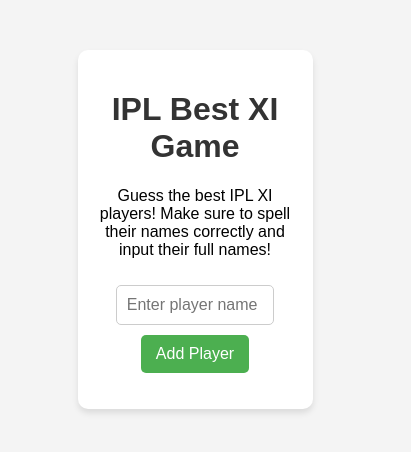
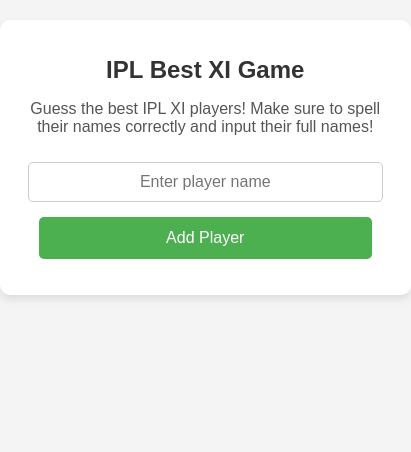
Before and after one commit to narensriram/Best-IPL-XI, a plain HTML site: page index.html in a window 390 px wide. Shown: the whole page, 411 px wide, since content can reach past the window. Drawn offline with Linux system fonts and the light colour scheme.

Commit message:
Update styles.css

```diff
--- a/styles.css
+++ b/styles.css
@@ -9,33 +9,44 @@ body {
 .container {
     background: white;
     padding: 20px;
-    margin: 50px auto;
-    width: 50%;
+    margin: 30px auto;
+    width: 90%;
+    max-width: 500px;
     border-radius: 10px;
-    box-shadow: 0 4px 6px rgba(0, 0, 0, 0.1);
+    box-shadow: 0 4px 8px rgba(0, 0, 0, 0.1);
 }
 
 h1 {
     color: #333;
+    font-size: 24px;
+    margin-bottom: 10px;
+}
+
+p {
+    color: #555;
+    font-size: 16px;
 }
 
 input {
-    width: 70%;
+    width: calc(100% - 22px);
     padding: 10px;
     margin: 10px 0;
     border: 1px solid #ccc;
     border-radius: 5px;
     font-size: 16px;
+    text-align: center;
 }
 
 button {
     background-color: #4CAF50;
     color: white;
     border: none;
-    padding: 10px 15px;
+    padding: 12px 20px;
     border-radius: 5px;
     cursor: pointer;
     font-size: 16px;
+    margin-top: 5px;
+    transition: background 0.3s ease;
 }
 
 button:hover {
@@ -45,18 +56,46 @@ button:hover {
 #teamList {
     list-style-type: none;
     padding: 0;
+    margin-top: 15px;
 }
 
 #teamList li {
     background: #ddd;
     margin: 5px auto;
     padding: 10px;
-    width: 70%;
+    width: 80%;
     border-radius: 5px;
+    font-size: 16px;
+    font-weight: bold;
 }
 
 #feedback {
     font-weight: bold;
-    color: #d9534f;
     margin-top: 10px;
+    font-size: 16px;
 }
+
+/* Dynamic feedback colors */
+.success {
+    color: #28a745;  /* Green */
+}
+
+.warning {
+    color: #ffc107;  /* Yellow */
+}
+
+.error {
+    color: #d9534f;  /* Red */
+}
+
+/* Responsive design for smaller screens */
+@media (max-width: 600px) {
+    .container {
+        width: 95%;
+        margin: 20px auto;
+    }
+
+    input, button {
+        width: 90%;
+    }
+}
```
